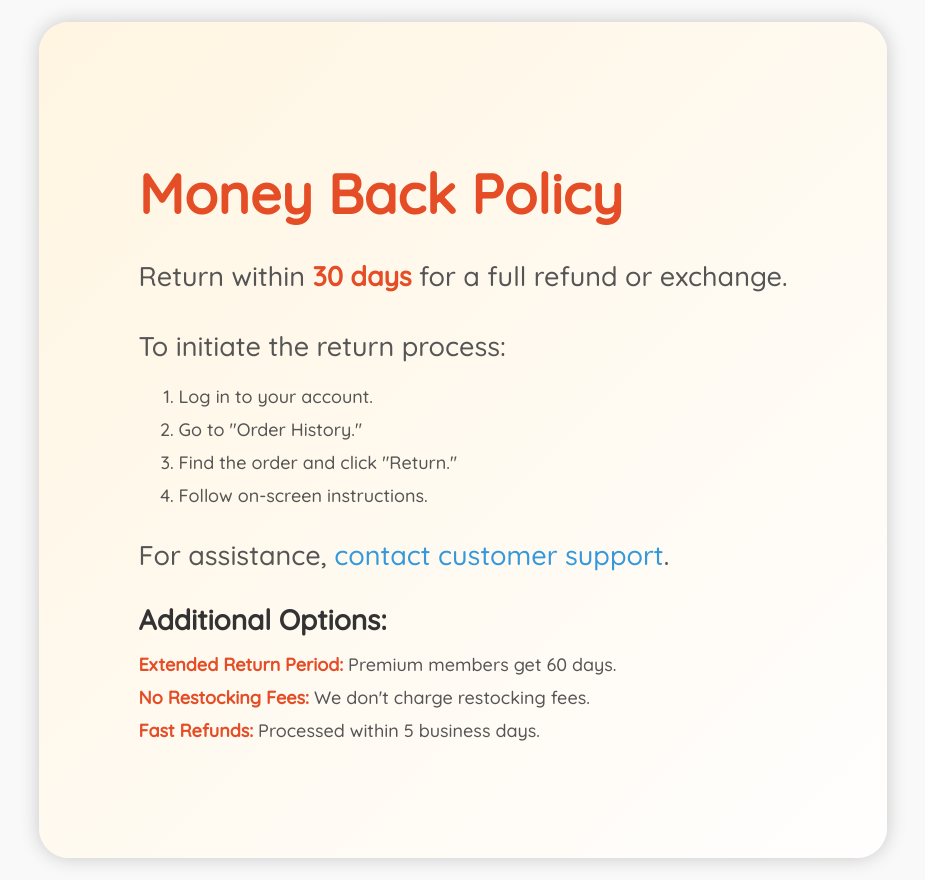
After one commit to AmanRana07/OmniCart, a Django app: template templates/OmniCart/info/moneyback.html in a window 1280 px wide. The commit adds this page. Shown: the whole page, without its empty margins (177-1102 px from the left). Run offline with Django 4.2, Linux system fonts and the light colour scheme; the template is opened without the code that fills it, so the values that code supplies are empty.

Commit message:
moneyback testing

```diff
--- /dev/null
+++ b/static/css/moneyback.css
@@ -0,0 +1,72 @@
+@import url('https://fonts.googleapis.com/css2?family=Quicksand:wght@500&display=swap');
+
+body {
+    font-family: 'Quicksand', sans-serif;
+    background-color: #f9f9f9;
+    margin: 0;
+    padding: 0;
+    display: flex;
+    align-items: center;
+    justify-content: center;
+    height: 110vh;
+
+}
+
+.money-back-container {
+    max-width: 1200px;
+    background: linear-gradient(135deg, #fff5e1 0%, #fffefe 100%);
+    padding: 100px;
+    border-radius: 30px;
+    box-shadow: 0 0 20px rgba(0, 0, 0, 0.2);
+    text-align: left;
+}
+
+.header-font {
+    color: #e44d26;
+    font-size: 55px;
+    margin-bottom: 20px;
+}
+
+p {
+    color: #555555;
+    font-size: 27px;
+    line-height: 1.6;
+    margin-bottom: 15px;
+}
+
+.highlight {
+    color: #e44d26;
+    font-weight: bold;
+}
+
+.additional-options {
+    margin-top: 25px;
+}
+
+h2 {
+    color: #333333;
+    font-size: 28px;
+    margin-bottom: 15px;
+}
+
+ul {
+    list-style-type: none;
+    padding: 0;
+}
+
+li {
+    color: #555555;
+    font-size: 18px;
+    margin-bottom: 10px;
+}
+
+a {
+    color: #3498db;
+    text-decoration: none;
+    transition: color 0.3s ease-in-out;
+}
+
+a:hover {
+    color: #e44d26;
+    text-decoration: underline;
+}
--- /dev/null
+++ b/templates/OmniCart/info/moneyback.html
@@ -0,0 +1,40 @@
+<!DOCTYPE html>
+<html lang="en">
+<head>
+    <meta charset="UTF-8">
+    <meta name="viewport" content="width=device-width, initial-scale=1.0">
+    <title>Money Back Policy</title>
+    <link rel="stylesheet" href="moneyback.css">
+</head>
+<body>
+
+<div class="money-back-container">
+    <h1 class="header-font">Money Back Policy</h1>
+    <p>
+        Return within <span class="highlight">30 days</span> for a full refund or exchange.
+    </p>
+    <p>
+        To initiate the return process:
+    </p>
+    <ol>
+        <li>Log in to your account.</li>
+        <li>Go to "Order History."</li>
+        <li>Find the order and click "Return."</li>
+        <li>Follow on-screen instructions.</li>
+    </ol>
+    <p>
+        For assistance, <a href="mailto:support@example.com">contact customer support</a>.
+    </p>
+
+    <div class="additional-options">
+        <h2>Additional Options:</h2>
+        <ul>
+            <li><span class="highlight">Extended Return Period:</span> Premium members get 60 days.</li>
+            <li><span class="highlight">No Restocking Fees:</span> We don't charge restocking fees.</li>
+            <li><span class="highlight">Fast Refunds:</span> Processed within 5 business days.</li>
+        </ul>
+    </div>
+</div>
+
+</body>
+</html>
--- a/templates/OmniCart/info/pymntmethods.html
+++ b/templates/OmniCart/info/pymntmethods.html
@@ -13,7 +13,6 @@
 
 <div class="intro-container">
     <h1>Welcome to Our Secure Payment Options</h1>
-
 </div>
 
 <div class="payment-details-container">
```
